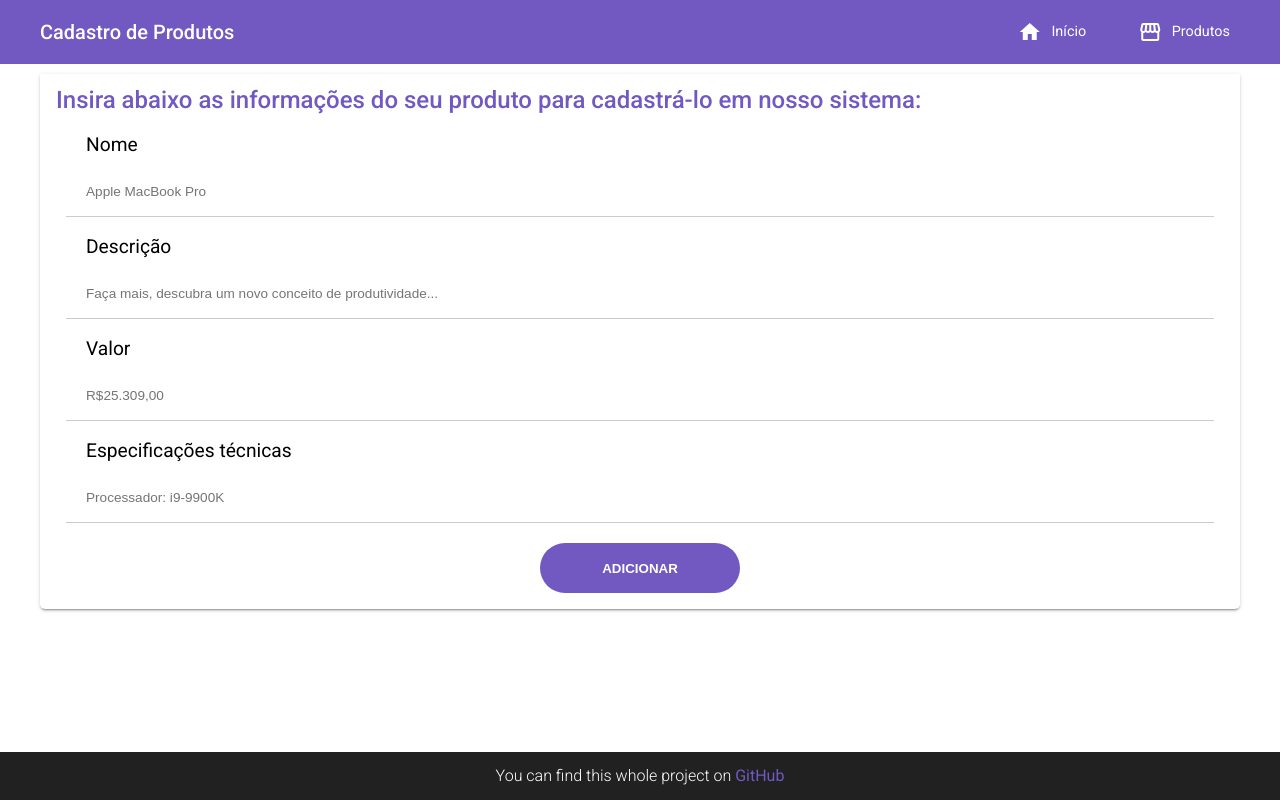
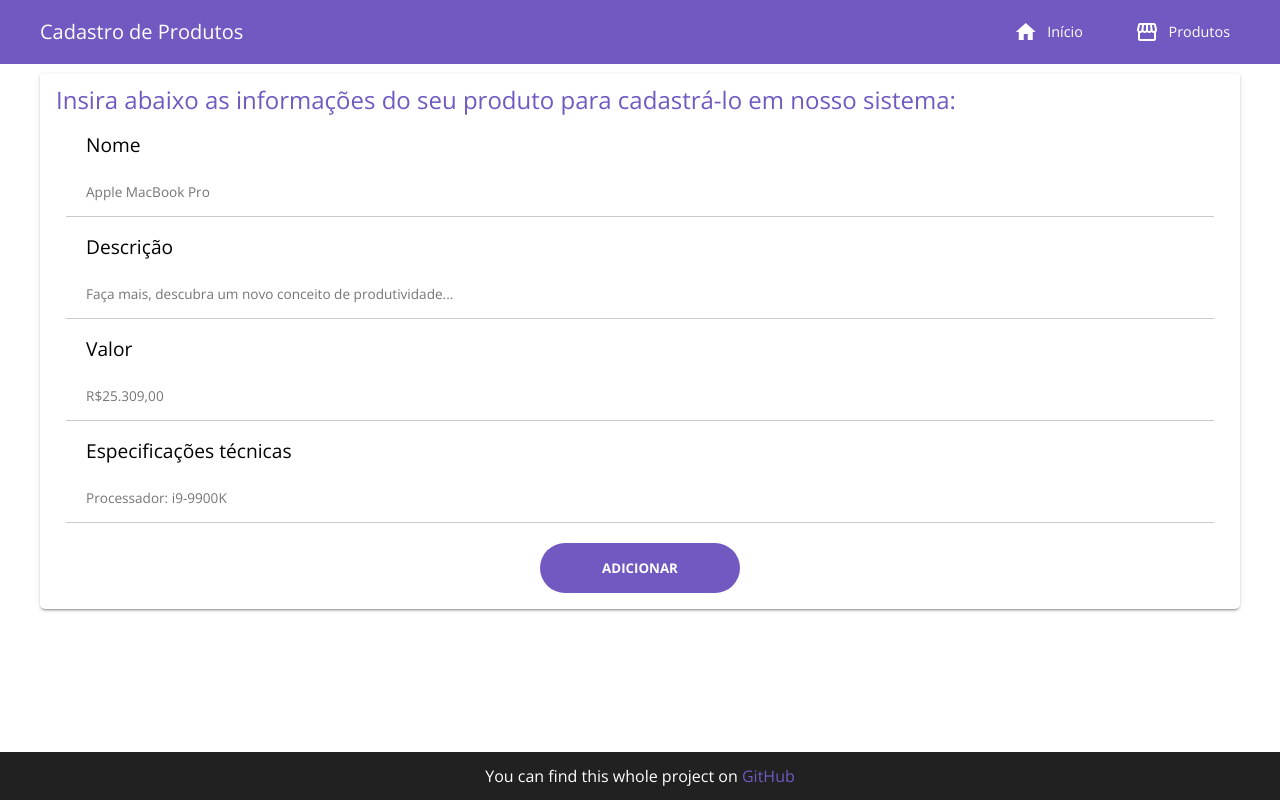
Before and after one commit to albrechthugo/crud-angular, an Angular app in the folder frontend/: page / in a window 1280 px wide. Built offline with nearby package versions, Linux system fonts and the light colour scheme.

Commit message:
add new font to global styles

```diff
--- a/frontend/src/styles.css
+++ b/frontend/src/styles.css
@@ -1,9 +1,16 @@
 /* You can add global styles to this file, and also import other style files */
+@import url('https://fonts.googleapis.com/css2?family=Open+Sans:wght@300;400;600;700&display=swap');
 
 * {
   margin: 0;
   padding: 0;
   box-sizing: border-box;
+}
+
+*,
+button,
+input {
+  font-family: 'Open Sans', sans-serif;
 }
 
 html,
```
